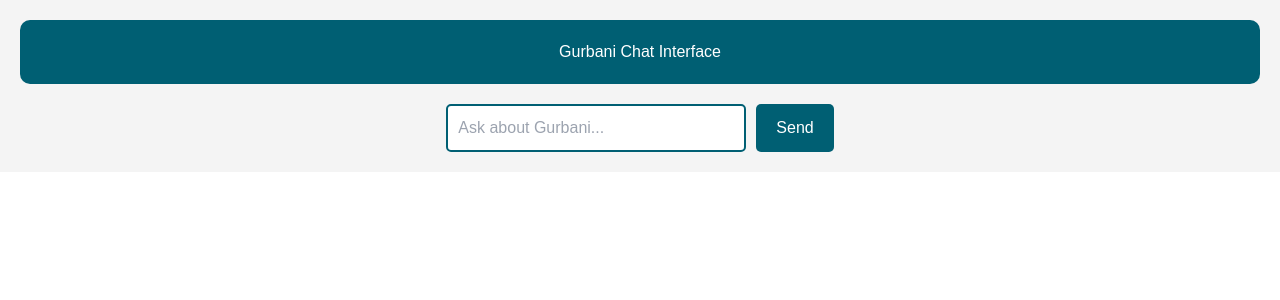
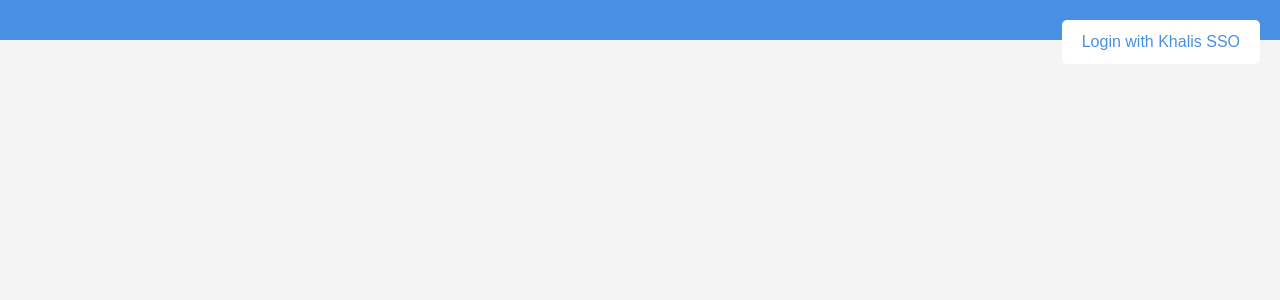
Before and after one commit to KhalisFoundation/gurbanichatbot, a React (Create React App) app in the folder frontend/: page / in a window 1280 px wide. Shown: the top 300 px of the page. Built offline with nearby package versions, Linux system fonts and the light colour scheme.

Commit message:
Integrated Khalis SSO in the chatapp

```diff
--- a/frontend/src/App.css
+++ b/frontend/src/App.css
@@ -1,87 +1,177 @@
-.App {
-  font-family: 'Arial', sans-serif;
-  text-align: center;
-  background-color: #f4f4f4;
-  padding: 20px;
+/* General */
+body, html {
+  margin: 0;
+  padding: 0;
+  font-family: Arial, sans-serif;
+  height: 100%;
 }
 
-.App-header {
-  background-color: #005f73;
-  color: #fff;
-  padding: 20px;
-  border-radius: 10px;
-  margin-bottom: 20px;
+.App {
+  display: flex;
+  flex-direction: column;
+  height: 100vh;
 }
 
-.query-form {
+header {
+  background-color: #4a90e2;
+  padding: 20px;
+  text-align: center;
+  color: white;
+}
+
+/* User Header */
+.user-header {
   display: flex;
   justify-content: center;
+  align-items: center;
+}
+
+.user-info {
+  display: flex;
+  align-items: center;
+}
+
+.user-avatar {
+  width: 50px;
+  height: 50px;
+  border-radius: 50%;
+  margin-right: 10px;
+}
+
+.user-details p {
+  margin: 0;
+}
+
+.login-button {
+  padding: 10px 20px;
+  background-color: white;
+  color: #4a90e2;
+  border: none;
+  border-radius: 5px;
+  cursor: pointer;
+}
+
+.login-button:hover {
+  background-color: #e0e0e0;
+}
+
+/* Chat Interface */
+.chat-container {
+  flex: 1;
+  padding: 20px;
+  background-color: #f4f4f4;
+  overflow-y: auto;
+  display: flex;
+  flex-direction: column;
   gap: 10px;
 }
 
-.query-input {
-  padding: 10px;
-  border: 2px solid #005f73;
-  border-radius: 5px;
-  width: 300px;
-  outline: none;
+.chat-message {
+  display: flex;
+  flex-direction: column;
+  align-items: flex-start;
 }
 
-.query-input:focus {
-  border-color: #94d2bd;
+/* User Query Bubble */
+.user-query {
+  display: flex;
+  align-items: flex-end;
+}
+
+.user-icon img {
+  width: 40px;
+  height: 40px;
+  border-radius: 50%;
+  margin-right: 10px;
+}
+
+.user-bubble {
+  background-color: #d1e7fd;
+  padding: 10px;
+  border-radius: 10px;
+  max-width: 60%;
+}
+
+/* Bot Response Bubble */
+.bot-response {
+  display: flex;
+  align-items: flex-start;
+  margin-top: 10px;
+}
+
+.bot-icon img {
+  width: 40px;
+  height: 40px;
+  border-radius: 50%;
+  margin-right: 10px;
+}
+
+.bot-bubble {
+  background-color: #e0e0e0;
+  padding: 10px;
+  border-radius: 10px;
+  max-width: 60%;
+}
+
+/* Input Form */
+.query-form {
+  display: flex;
+  padding: 10px;
+  background-color: white;
+  border-top: 1px solid #ddd;
+}
+
+.query-input {
+  flex: 1;
+  padding: 10px;
+  border: 1px solid #ddd;
+  border-radius: 5px;
+  margin-right: 10px;
 }
 
 .submit-button {
   padding: 10px 20px;
+  background-color: #4a90e2;
+  color: white;
   border: none;
   border-radius: 5px;
-  background-color: #005f73;
-  color: #fff;
   cursor: pointer;
-  font-size: 16px;
-}
-
-.submit-button:disabled {
-  background-color: #94d2bd;
-  cursor: not-allowed;
 }
 
 .submit-button.loading {
-  background-color: #008891;
+  background-color: #ccc;
+  cursor: not-allowed;
+}
+.user-info {
+  position: relative;
 }
 
-.chat-box {
-  max-width: 800px;
-  margin: 0 auto;
-  text-align: left;
+.user-avatar {
+  width: 50px;
+  height: 50px;
+  border-radius: 50%;
 }
 
-.response {
-  background-color: #e9d8a6;
-  border-radius: 8px;
-  padding: 15px;
-  margin: 10px 0;
+.user-dropdown {
+  position: absolute;
+  top: 60px;
+  right: 0;
+  background-color: white;
+  padding: 10px;
+  border: 1px solid #ddd;
+  border-radius: 5px;
+  box-shadow: 0px 4px 6px rgba(0, 0, 0, 0.1);
 }
 
-.query-text {
-  font-weight: bold;
+.user-dropdown p {
+  margin: 5px 0;
 }
 
-.shabad-block {
-  background-color: #fdfcdc;
-  border: 1px solid #f4a261;
+.user-dropdown button {
+  padding: 5px 10px;
+  background-color: #4a90e2;
+  color: white;
+  border: none;
   border-radius: 5px;
-  padding: 10px;
-  margin-bottom: 10px;
+  cursor: pointer;
 }
-
-.shabad-id {
-  color: #d62839;
-}
-
-.verse-block {
-  background-color: #f1faee;
-  border-radius: 5px;
-  padding: 5px;
-  margin: 5px 0;
-}
--- a/frontend/src/App.js
+++ b/frontend/src/App.js
@@ -1,20 +1,66 @@
-import React, { useState } from 'react';
+import React, { useState, useEffect } from 'react';
 import './App.css';
+
+const SP_API = 'https://serviceprovider.khalis.net';
 
 function App() {
   const [query, setQuery] = useState('');
   const [responses, setResponses] = useState([]);
   const [loading, setLoading] = useState(false);
+  const [userToken, setUserToken] = useState(null);
+  const [userData, setUserData] = useState(null);
+  const [profileVisible, setProfileVisible] = useState(false);
 
+  // Step 1: Initiate login by redirecting to Khalis SSO
+  const initiateLogin = () => {
+    const redirectUrl = encodeURIComponent('http://localhost:3000'); // or your app's URL
+    window.location.href = `${SP_API}/login/sso?redirect_url=${redirectUrl}`;
+  };
+
+  // Step 2: Handle redirect and get the token
+  useEffect(() => {
+    const urlParams = new URLSearchParams(window.location.search);
+    const token = urlParams.get('token');
+
+    if (token) {
+      localStorage.setItem('userToken', token);
+      setUserToken(token);
+      fetchUserDetails(token); // Fetch user info when logged in
+    } else {
+      const savedToken = localStorage.getItem('userToken');
+      if (savedToken) {
+        setUserToken(savedToken);
+        fetchUserDetails(savedToken);
+      }
+    }
+  }, []);
+
+  // Step 3: Fetch user details
+  const fetchUserDetails = async (token) => {
+    try {
+      const response = await fetch(`${SP_API}/user`, {
+        headers: {
+          Authorization: `Bearer ${token}`,
+        },
+      });
+      const data = await response.json();
+      setUserData(data);
+    } catch (error) {
+      console.error('Error fetching user details:', error);
+    }
+  };
+
+  // Handle input changes for the query
   const handleInputChange = (e) => {
     setQuery(e.target.value);
   };
 
+  // Handle form submission
   const handleSubmit = async (e) => {
     e.preventDefault();
-    if (!query) return;
+    if (!query || !userToken) return;
+
     setLoading(true);
-
     try {
       const gurbaniData = await fetchGurbaniData(query);
       const shabadDetails = await fetchShabadDetails(gurbaniData);
@@ -26,12 +72,14 @@ function App() {
     }
   };
 
+  // Fetch Gurbani data based on query
   const fetchGurbaniData = async (query) => {
     const response = await fetch(`https://gurbanichatbot.sikhitothemax.org/search/?query=${query}`);
     const data = await response.json();
     return data.results;
   };
 
+  // Fetch shabad details based on Shabad ID
   const fetchShabadDetails = async (gurbaniData) => {
     let shabadDetails = [];
     for (let item of gurbaniData) {
@@ -50,38 +98,66 @@ function App() {
     return shabadDetails;
   };
 
+  // Toggle profile visibility
+  const toggleProfile = () => {
+    setProfileVisible(!profileVisible);
+  };
+
   return (
     <div className="App">
       <header className="App-header">
-        <h1>Gurbani Chat Interface</h1>
+        <div className="user-header">
+          {userData ? (
+            <div className="user-info">
+              <img
+                className="user-avatar"
+                src="https://www.w3schools.com/w3images/avatar2.png"
+                alt="User Avatar"
+                onClick={toggleProfile}
+                style={{ cursor: 'pointer', position: 'absolute', top: '20px', right: '20px' }}
+              />
+              {profileVisible && (
+                <div className="user-dropdown" style={{ position: 'absolute', top: '50px', right: '20px', backgroundColor: '#fff', padding: '10px', borderRadius: '5px', boxShadow: '0 0 10px rgba(0, 0, 0, 0.1)' }}>
+                  <p><strong>Name:</strong> {userData.firstname} {userData.lastname}</p>
+                  <p><strong>Email:</strong> {userData.email}</p>
+                  <button onClick={() => setProfileVisible(false)}>Close</button>
+                </div>
+              )}
+            </div>
+          ) : (
+            <button
+              onClick={initiateLogin}
+              className="login-button"
+              style={{ position: 'absolute', top: '20px', right: '20px' }}
+            >
+              Login with Khalis SSO
+            </button>
+          )}
+        </div>
       </header>
-      <main>
-        <form onSubmit={handleSubmit} className="query-form">
-          <input
-            type="text"
-            value={query}
-            onChange={handleInputChange}
-            placeholder="Ask about Gurbani..."
-            className="query-input"
-          />
-          <button type="submit" disabled={loading} className={`submit-button ${loading ? 'loading' : ''}`}>
-            {loading ? 'Loading...' : 'Send'}
-          </button>
-        </form>
 
-        <div className="chat-box">
-          {responses.map((res, index) => (
-            <div key={index} className="response">
-              <p className="query-text"><strong>Query:</strong> {res.query}</p>
-              <div className="result">
+      <main className="chat-container">
+        {responses.map((res, index) => (
+          <div key={index} className="chat-message">
+            <div className="user-query">
+              <div className="user-icon">
+                <img src="https://www.w3schools.com/w3images/avatar2.png" alt="User Icon" />
+              </div>
+              <div className="message-bubble user-bubble">
+                <p>{res.query}</p>
+              </div>
+            </div>
+
+            <div className="bot-response">
+              <div className="bot-icon">
+                <img src="https://upload.wikimedia.org/wikipedia/commons/8/89/Portrait_Placeholder.png" alt="Bot Icon" />
+              </div>
+              <div className="message-bubble bot-bubble">
                 {Array.isArray(res.result) ? res.result.map((shabad, i) => (
-                  <div key={i} className="shabad-block">
-                    <h3 className="shabad-id">Shabad ID: {shabad.shabadId}</h3>
+                  <div key={i}>
+                    <h3>Shabad ID: {shabad.shabadId}</h3>
                     {shabad.verses.map((verse, idx) => (
-                      <div key={idx} className="verse-block">
-                        <p><strong>Verse:</strong> {verse.verse}</p>
-                        <p><strong>Translation:</strong> {verse.translation}</p>
-                      </div>
+                      <p key={idx}><strong>{verse.verse}</strong>: {verse.translation}</p>
                     ))}
                   </div>
                 )) : (
@@ -89,8 +165,23 @@ function App() {
                 )}
               </div>
             </div>
-          ))}
-        </div>
+          </div>
+        ))}
+
+        {userToken && (
+          <form onSubmit={handleSubmit} className="query-form">
+            <input
+              type="text"
+              value={query}
+              onChange={handleInputChange}
+              placeholder="Ask about Gurbani..."
+              className="query-input"
+            />
+            <button type="submit" disabled={loading} className={`submit-button ${loading ? 'loading' : ''}`}>
+              {loading ? 'Loading...' : 'Send'}
+            </button>
+          </form>
+        )}
       </main>
     </div>
   );
```
